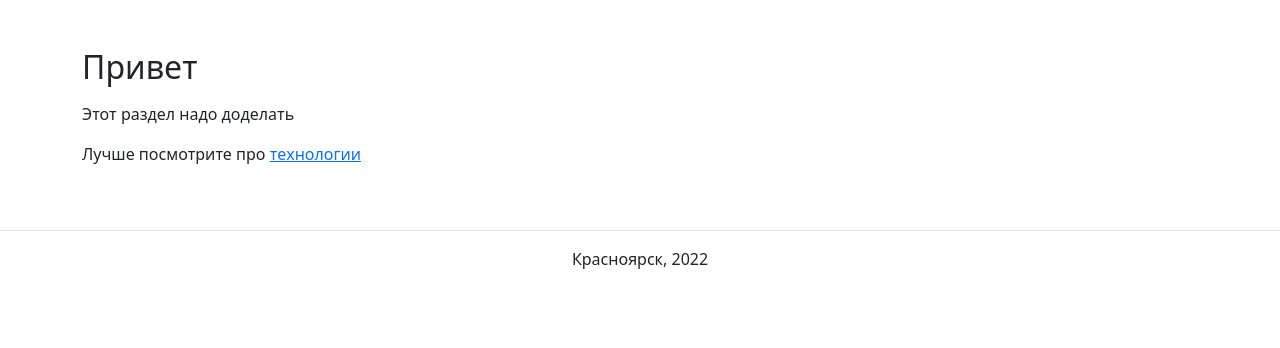
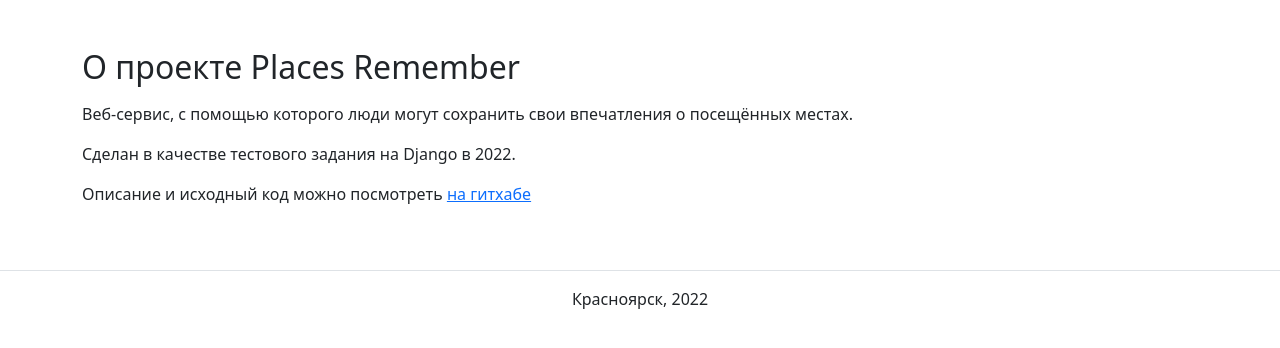
Before and after one commit to andmerk93/remember_maps, a Django app: page /about/ in a window 1280 px wide. Shown: the part 56-404 px from the top of the page. Run offline with Django 4.2, Linux system fonts and the light colour scheme.

Commit message:
add readme, add link to github in "about.html"

```diff
--- a/remember_maps/remember_maps/settings.py
+++ b/remember_maps/remember_maps/settings.py
@@ -14,7 +14,7 @@
 
 
 # SECURITY WARNING: don't run with debug turned on in production!
-DEBUG = True
+DEBUG = False
 
 ALLOWED_HOSTS = [
     '127.0.0.1',
--- a/remember_maps/templates/about.html
+++ b/remember_maps/templates/about.html
@@ -1,10 +1,11 @@
 {% extends "base.html" %}
-{% block title %}О проекте{% endblock %}
+{% block title %}О проекте Places Remember{% endblock %}
 {% block content %}
   <div class="container py-5">
-    <h2>Привет</h2>
+    <h2>О проекте Places Remember</h2>
     <p></p>
-    <p>Этот раздел надо доделать</p>
-    <p>Лучше посмотрите про <a href="{% url 'about' %}">технологии</a></p>
+    <p>Веб-сервис, с помощью которого люди могут сохранить свои впечатления о посещённых местах.</p>
+    <p>Сделан в качестве тестового задания на Django в 2022.</p>
+    <p>Описание и исходный код можно посмотреть <a href="https://github.com/andmerk93/remember_maps">на гитхабе</a></p>
   </div>
 {% endblock %}
--- a/remember_maps/templates/base.html
+++ b/remember_maps/templates/base.html
@@ -43,7 +43,7 @@
               </li>
               <li class="nav-item">
                 <a class="nav-link link-light {% if view_name  == 'index' %}active{% endif %}"
-                href={% url 'index' %}>Пользователь: {{ user.username }}</a>
+                href={% url 'index' %}>Пользователь: {{ user.get_full_name }}</a>
               </li>
             {% else %}
               <li class="nav-item">
```
Also changed, not shown: README.md.
